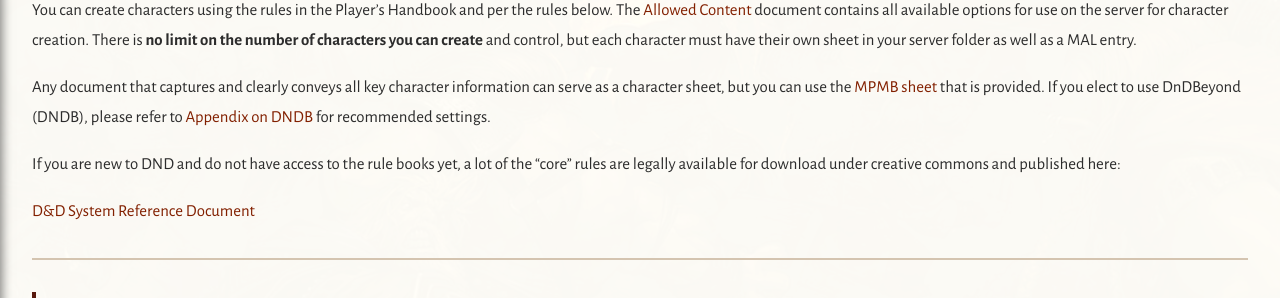
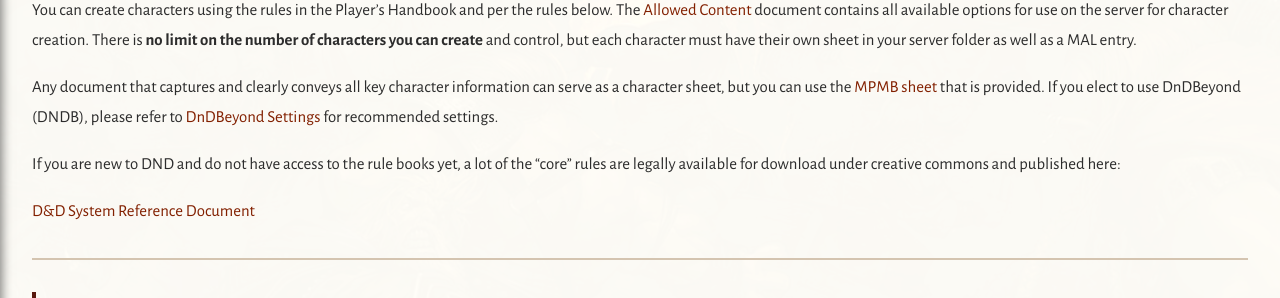
Before and after one commit to coconutswallow/Guides, a Jekyll site: the page built from _playersguide/character-creation.md, in a window 1280 px wide and 900 px high. Shown: the part 282-580 px from the top of the window. Built offline with Jekyll 4.4.1, drawn with Linux system fonts in a browser that asks for light colours; some web fonts are replaced; a script that is not in the unit is left out.

Commit message:
Update DnDBeyond reference link in character creation

```diff
--- a/_playersguide/character-creation.md
+++ b/_playersguide/character-creation.md
@@ -6,7 +6,7 @@
 ---
 You can create characters using the rules in the Player’s Handbook and per the rules below. The <a href="{{ '/allowed-content/' | relative_url }}">Allowed Content</a> document contains all available options for use on the server for character creation. There is **no limit on the number of characters you can create** and control, but each character must have their own sheet in your server folder as well as a MAL entry.
 
-Any document that captures and clearly conveys all key character information can serve as a character sheet, but you can use the <a href="https://drive.google.com/file/d/1iePAm5k_IXcoi0LyiIeRErqvHqtuq5Gi/view">MPMB sheet</a> that is provided.  If you elect to use DnDBeyond (DNDB), please refer to [Appendix on DNDB]({{ '/playersguide/appendices/dndb/' | relative_url }}) for recommended settings.
+Any document that captures and clearly conveys all key character information can serve as a character sheet, but you can use the <a href="https://drive.google.com/file/d/1iePAm5k_IXcoi0LyiIeRErqvHqtuq5Gi/view">MPMB sheet</a> that is provided.  If you elect to use DnDBeyond (DNDB), please refer to [DnDBeyond Settings]({{ '/player-resources/dndb/' | relative_url }}) for recommended settings.
 
 If you are new to DND and do not have access to the rule books yet, a lot of the "core" rules are legally available for download under creative commons and published here:
 
```
